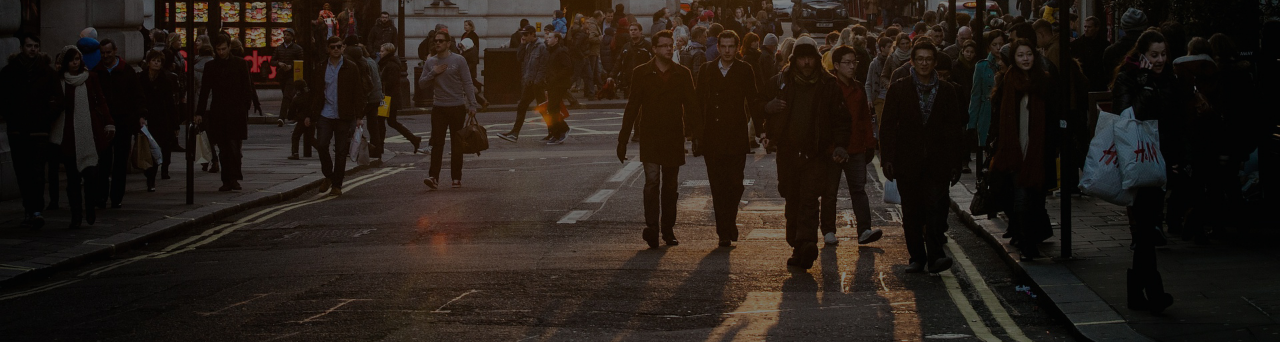
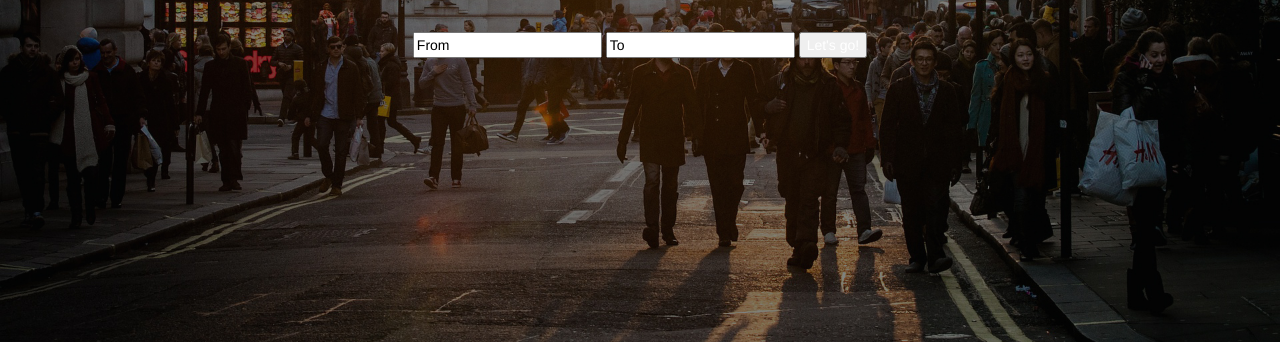
Before and after one commit to kiyoonko/flyout, a plain HTML site: page index.html in a window 1280 px wide. Shown: the part 458-800 px from the top of the page. Drawn offline with nearby package versions, Linux system fonts and the light colour scheme; a web font is replaced by a local one.

Commit message:
basic landing page for flyout

```diff
--- a/css/agency.css
+++ b/css/agency.css
@@ -8,7 +8,11 @@ import url(http://fonts.googleapis.com/css?family=Montserrat:400,700);
 
 body {
     overflow-x: hidden;
-    Lfont-family: 'Montserrat' !important;
+    font-family: 'Montserrat' !important;
+}
+
+input{
+    color: #000;
 }
 
 .text-muted {
--- a/index.html
+++ b/index.html
@@ -78,6 +78,9 @@
             <div class="intro-text">
                 <div class="intro-lead-in">Travel with us</div>
                 <div class="intro-heading">Where should we go?</div>
+                <input type = "text" name = "From" value = "From"></input>
+                <input type = "text" name = "To" value = "To"></input>
+                <button type = "button"> Let's go! </button>
             </div>
         </div>
     </header>
```
